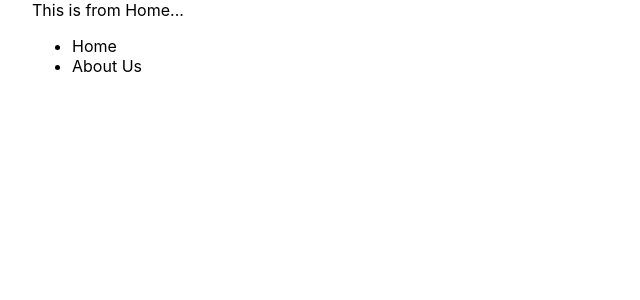
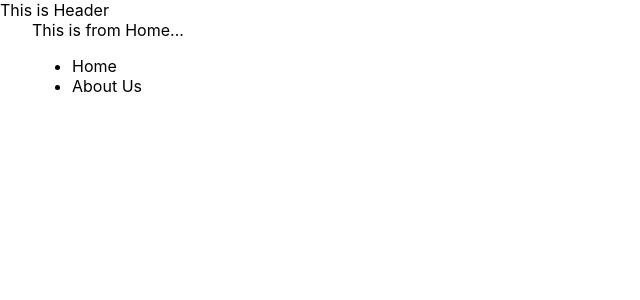
Before and after one commit to trcodeers/nextjs-app, a Next.js app: page / in a window 1280 px wide. Shown: the top 300 px of the page, without its empty margins (0-640 px from the left). Built offline with nearby package versions, Linux system fonts and the light colour scheme.

Commit message:
add layoyt component

```diff
--- /dev/null
+++ b/components/header.tsx
@@ -0,0 +1,11 @@
+
+
+const Header = () => {
+  return (
+    <div>
+        This is Header
+    </div>
+  )
+}
+
+export default Header
--- /dev/null
+++ b/components/layout.tsx
@@ -0,0 +1,15 @@
+import Header from './header';
+
+const Layout = (props: any) => {
+
+    const { children } = props
+    return (
+      <div>
+        <Header />
+        {children}
+      </div>
+    );
+
+}
+
+export default Layout;
--- a/pages/_app.tsx
+++ b/pages/_app.tsx
@@ -1,8 +1,11 @@
 import '../styles/globals.css'
 import type { AppProps } from 'next/app'
+import Layout from '../components/layout'
 
 function MyApp({ Component, pageProps }: AppProps) {
-  return <Component {...pageProps} />
+  return <Layout>
+      <Component {...pageProps} />
+  </Layout>
 }
 
 export default MyApp
```
